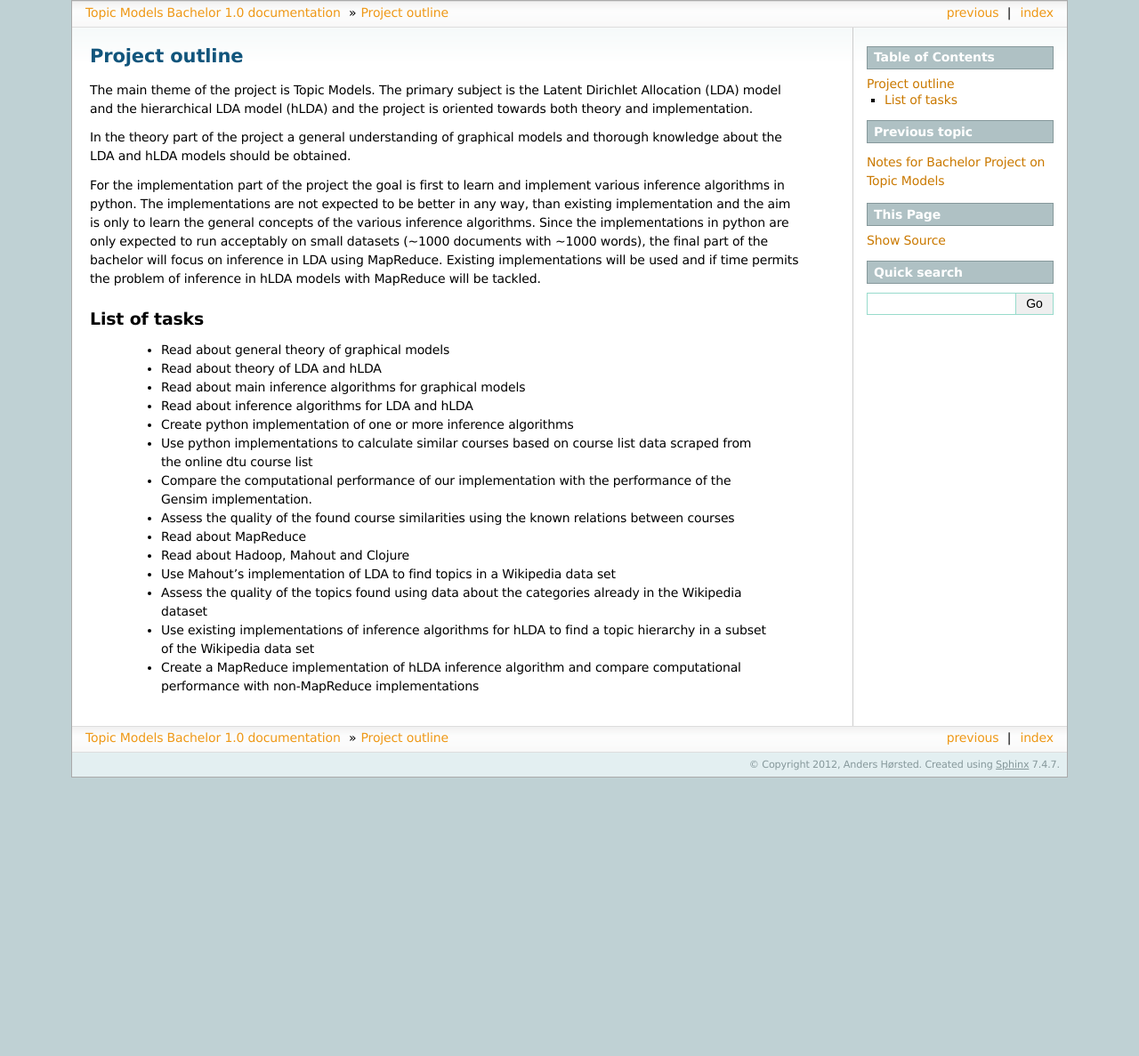
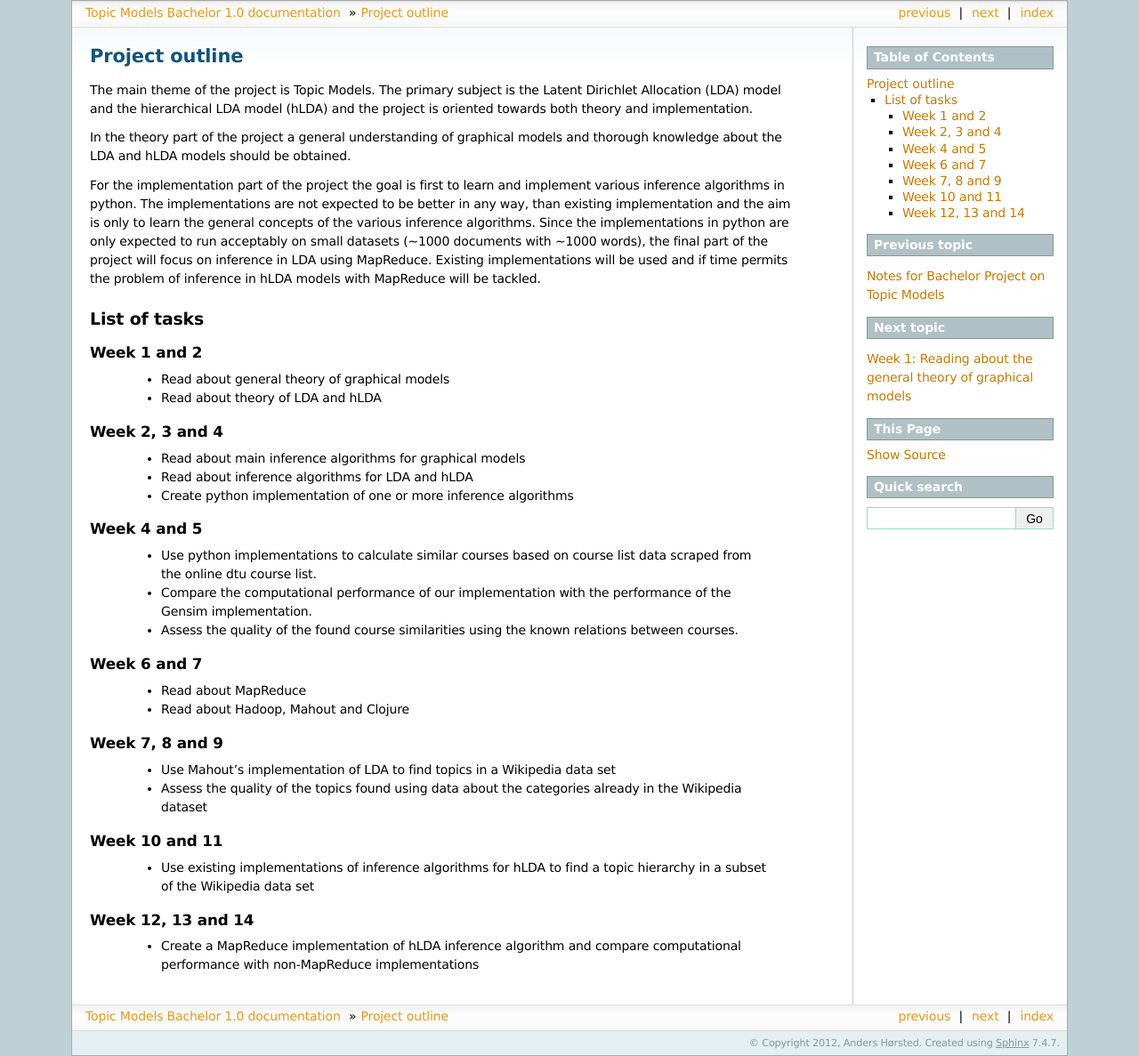
Before and after one commit to alphabits/topic-models-bachelor, a Sphinx documentation site: the page built from docs/project-outline.rst, in a window 1280 px wide. Shown: the whole page at 89% size. Built offline with Sphinx 7.4.7, drawn with Linux system fonts in a browser that asks for light colours; before the commit the page ends 900 px from its top, so only the background shows below that.

Commit message:
Writing the project description

```diff
--- /dev/null
+++ b/bibliography.bib
@@ -0,0 +1,7 @@
+@book{bishop06,
+    author = "Christopher M. Bishop",
+    title = "Pattern Recognition and Machine Learning",
+    year = "2006",
+    publisher = "Springer Science + Business Media, LLC",
+    edition = "1st"
+}
--- a/docs/index.rst
+++ b/docs/index.rst
@@ -1,9 +1,10 @@
 Notes for Bachelor Project on Topic Models
 ================================================
 
-In these notes most of the
+These notes contains a short project description and as the project progress various notes about the work done will be added. The intension is to use these notes as a starting point for the report.
 
 .. toctree::
    :maxdepth: 2
 
    project-outline
+   week-1
--- a/docs/project-outline.rst
+++ b/docs/project-outline.rst
@@ -5,14 +5,20 @@ The main theme of the project is Topic Models. The primary subject is the Latent
 
 In the theory part of the project a general understanding of graphical models and thorough knowledge about the LDA and hLDA models should be obtained.
 
-For the implementation part of the project the goal is first to learn and implement various inference algorithms in python. The implementations are not expected to be better in any way, than existing implementation and the aim is only to learn the general concepts of the various inference algorithms. Since the implementations in python are only expected to run acceptably on small datasets (~1000 documents with ~1000 words), the final part of the bachelor will focus on inference in LDA using MapReduce. Existing implementations will be used and if time permits the problem of inference in hLDA models with MapReduce will be tackled.
+For the implementation part of the project the goal is first to learn and implement various inference algorithms in python. The implementations are not expected to be better in any way, than existing implementation and the aim is only to learn the general concepts of the various inference algorithms. Since the implementations in python are only expected to run acceptably on small datasets (~1000 documents with ~1000 words), the final part of the project will focus on inference in LDA using MapReduce. Existing implementations will be used and if time permits the problem of inference in hLDA models with MapReduce will be tackled.
 
 List of tasks
 -------------
 
+Week 1 and 2
+............
+
   * Read about general theory of graphical models
 
   * Read about theory of LDA and hLDA
+
+Week 2, 3 and 4
+...............
 
   * Read about main inference algorithms for graphical models
 
@@ -20,20 +26,36 @@ List of tasks
 
   * Create python implementation of one or more inference algorithms
 
-  * Use python implementations to calculate similar courses based on course list data scraped from the online dtu course list
+Week 4 and 5
+............
+
+  * Use python implementations to calculate similar courses based on course list data scraped from the online dtu course list.
 
   * Compare the computational performance of our implementation with the performance of the Gensim implementation.
 
-  * Assess the quality of the found course similarities using the known relations between courses
+  * Assess the quality of the found course similarities using the known relations between courses.
+
+
+Week 6 and 7
+............
 
   * Read about MapReduce
 
   * Read about Hadoop, Mahout and Clojure
 
+Week 7, 8 and 9
+...............
+
   * Use Mahout's implementation of LDA to find topics in a Wikipedia data set
 
   * Assess the quality of the topics found using data about the categories already in the Wikipedia dataset
 
+Week 10 and 11
+..............
+
   * Use existing implementations of inference algorithms for hLDA to find a topic hierarchy in a subset of the Wikipedia data set
 
+Week 12, 13 and 14
+..................
+
   * Create a MapReduce implementation of hLDA inference algorithm and compare computational performance with non-MapReduce implementations
--- /dev/null
+++ b/docs/week-1.rst
@@ -0,0 +1,4 @@
+Week 1: Reading about the general theory of graphical models
+============================================================
+
+There exists a lot of books about graphical models. The main reference will be bishop06
```
